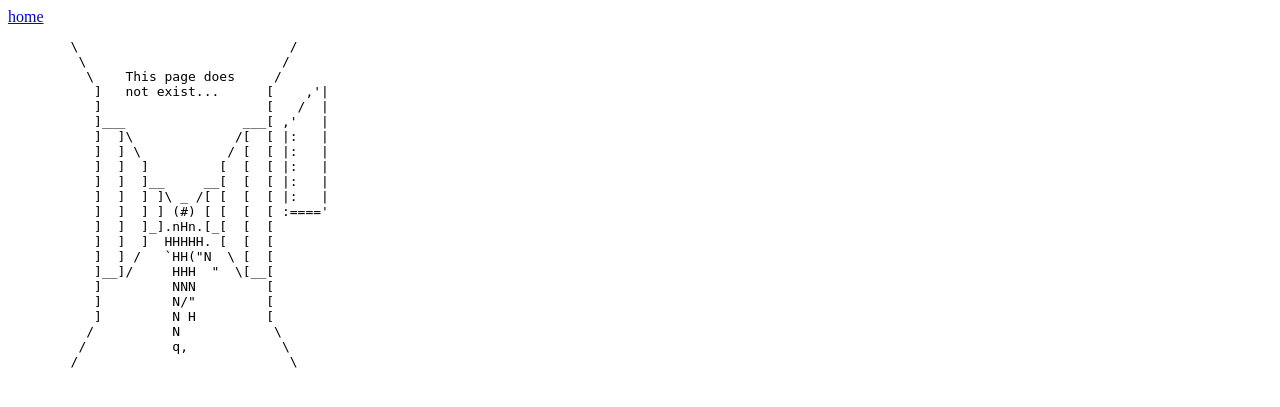
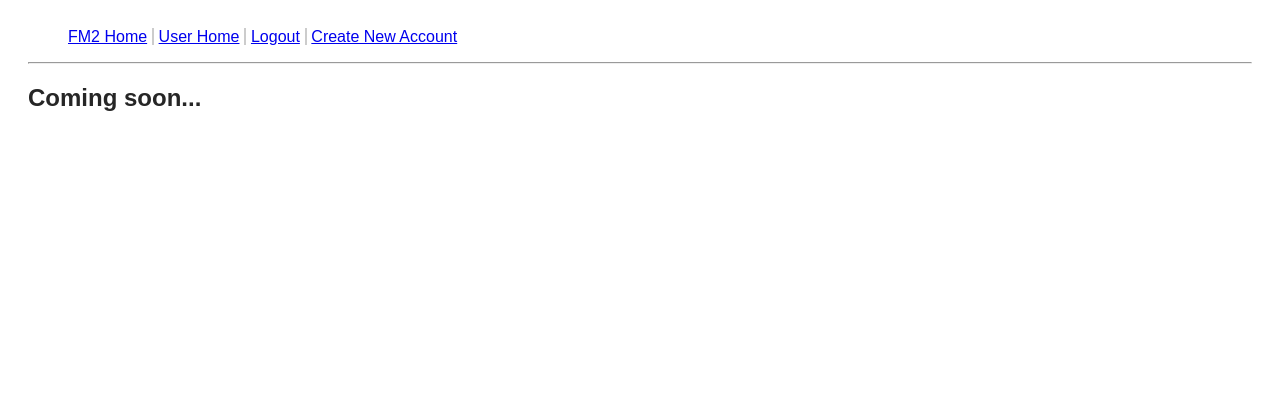
Before and after one commit to WSULib/ouroboros, a Flask app: page /FM2Home in a window 1280 px wide. Shown: the top 407 px of the page. Run offline with Flask 2, Linux system fonts and the light colour scheme; a user stored in the database is signed in; parts of the project's set-up code (start-up, migrations or seed data) failed here and were passed over; some libraries are stand-ins or nearby versions; some web fonts are replaced.

Commit message:
some nav cleanup, added /FM2Home route

```diff
--- /dev/null
+++ b/fedoraManager2/templates/FM2Home.html
@@ -0,0 +1,2 @@
+{% include 'header.html' %}
+<h2>Coming soon...</h2>
--- a/fedoraManager2/templates/header.html
+++ b/fedoraManager2/templates/header.html
@@ -15,7 +15,8 @@
 <body>
 	<div class="nav-collapse collapse">
 		<ul class="nav">
-			<li class="active"><a href="/">Home</a></li>
+			<li><a href="/FM2Home">FM2 Home</a></li>
+			<li><a href="/userPage">User Home</a></li>
 				{% if g.user.is_authenticated()%}
 			<li><a href="{{ url_for('logout') }}">Logout</a></li>
 			<li><a href="{{ url_for('register') }}">Create New Account</a></li>
--- a/fedoraManager2/templates/userPage.html
+++ b/fedoraManager2/templates/userPage.html
@@ -1,7 +1,6 @@
 {% include 'header.html' %}
 <!-- User Page -->
 <h1>Welcome {{userData.username}}, great fm2 bounty awaits!</h1>
-<p><span style="color:green;">*username "{{userData.username}}" set to session</span></p>
 <ul>
 	<li><h2>PID Selection</h2></li>
 	<ul>
--- a/fedoraManager2/views.py
+++ b/fedoraManager2/views.py
@@ -72,7 +72,7 @@ def index():
 		return render_template("index.html",username=username)
 
 
-@app.route('/userPage/')
+@app.route('/userPage')
 @login_required
 def userPage():
 	# set username in session
@@ -84,6 +84,11 @@ def userPage():
 	return render_template("userPage.html",userData=userData)
 
 
+@app.route('/FM2Home')
+@login_required
+def FM2Home():
+
+	return render_template("FM2Home.html")
 
 # LOGIN
 #########################################################################################################
```
Also changed, not shown: 1 other file.
